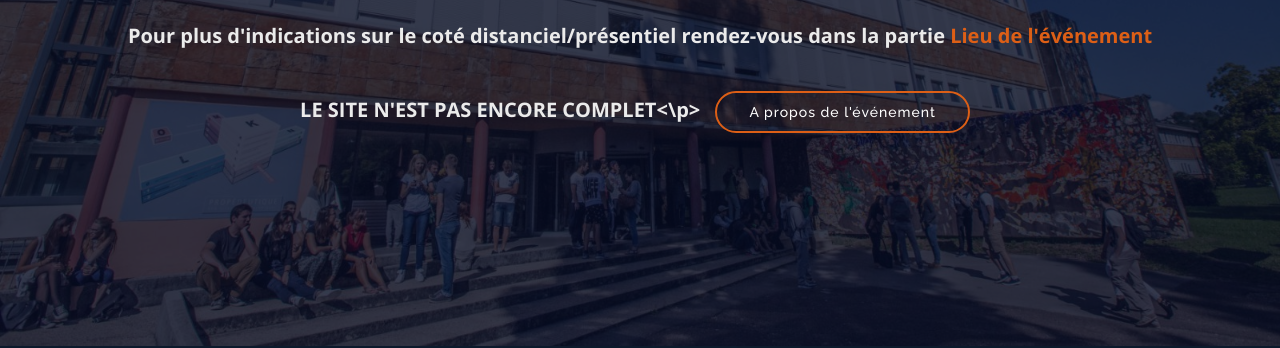
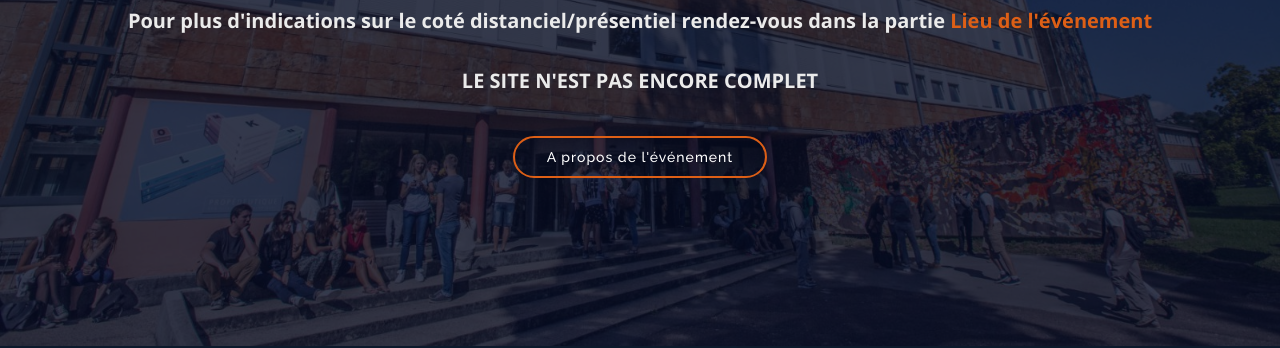
Before and after one commit to Kyoraku2/RnDay, a plain HTML site: page index.html in a window 1280 px wide. Shown: the part 454-802 px from the top of the page. Drawn offline with nearby package versions, Linux system fonts and the light colour scheme.

Commit message:
Update index.html

```diff
--- a/index.html
+++ b/index.html
@@ -78,7 +78,7 @@
       <h1 class="mb-4 pb-0">Journée R&D<br><span>CMI</span> Informatique</h1>
       <p class="mb-4 pb-0">17 mars 2021, UFR-ST Besançon</p>
       <p>Pour plus d'indications sur le coté distanciel/présentiel rendez-vous dans la partie <a href="#venue">Lieu de l'événement</a></p>
-      <p>LE SITE N'EST PAS ENCORE COMPLET<\p>
+      <p>LE SITE N'EST PAS ENCORE COMPLET</p>
       <!--<div style="background-color:red;text-align:center;font-size:2em;top:95px">Site en travaux. Revenez plus tard</div>-->
       <!-- <a href="https://www.youtube.com/watch?v=jDDaplaOz7Q" class="venobox play-btn mb-4" data-vbtype="video" data-autoplay="true"></a>-->
       <a href="#about" class="about-btn scrollto">A propos de l'événement</a>
```
